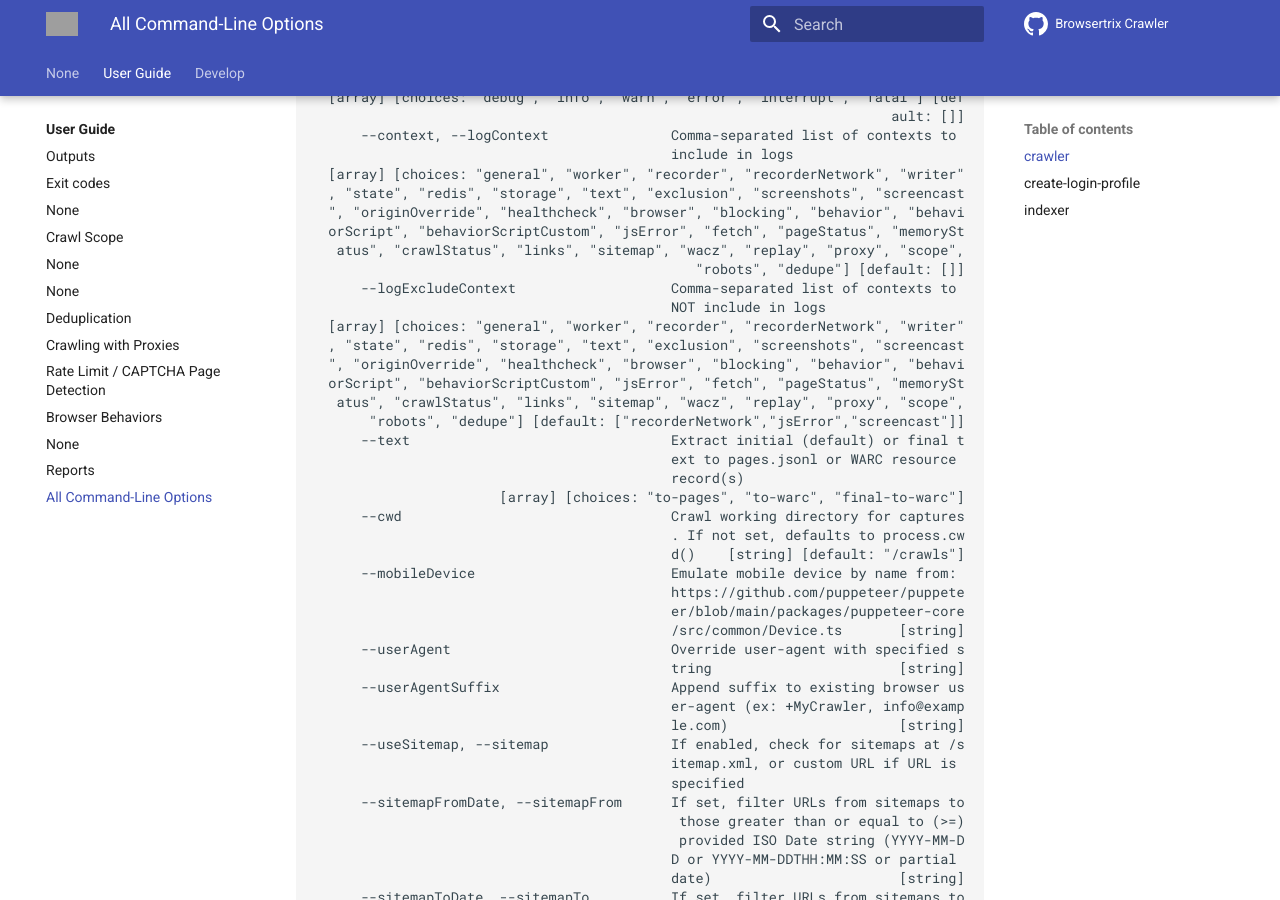
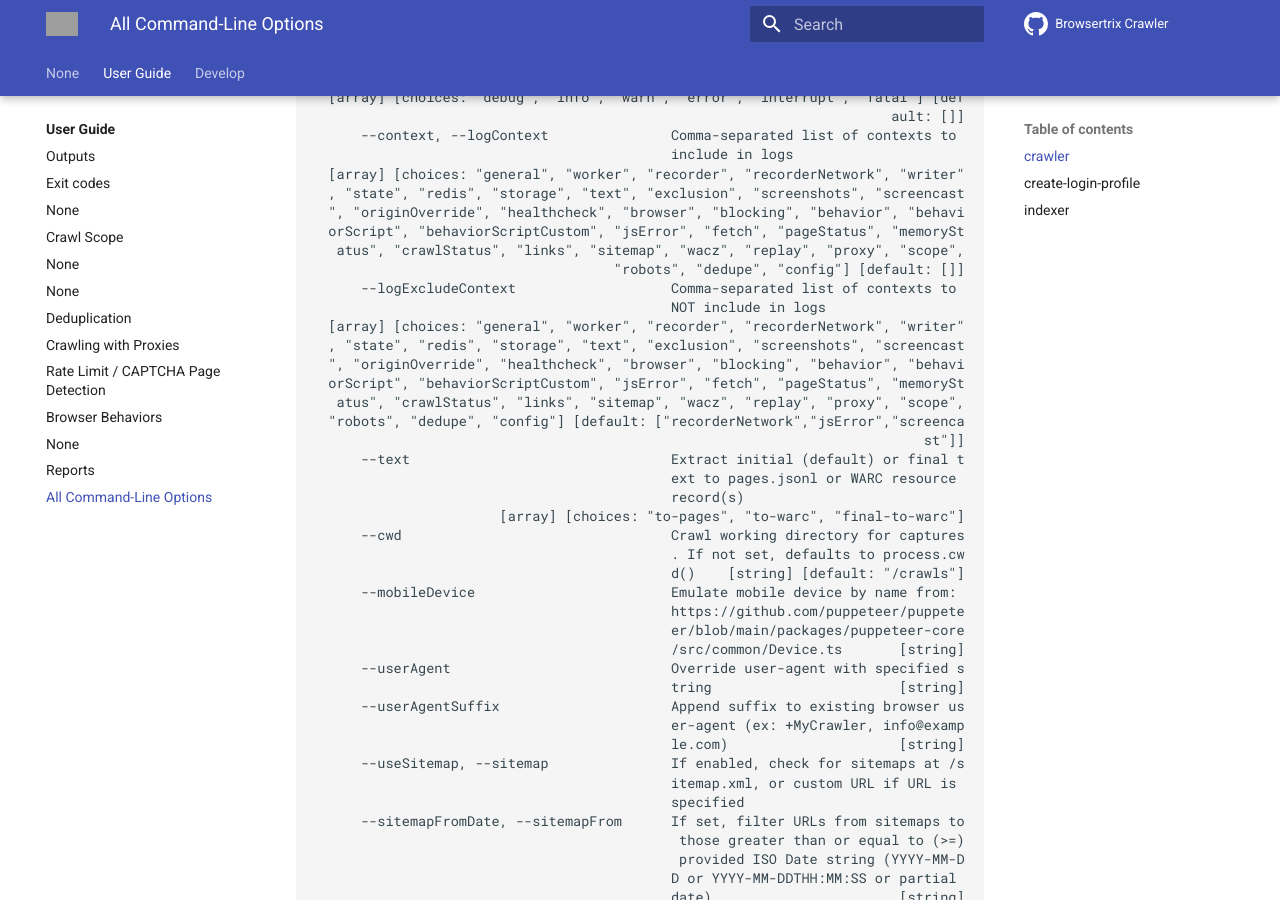
Before and after one commit to webrecorder/browsertrix-crawler, an MkDocs documentation site: the page built from docs/docs/user-guide/cli-options.md, in a window 1280 px wide and 900 px high, scrolled down 2176 px. Built offline with MkDocs 1.6.1 and Material for MkDocs 9.7.7, drawn with Linux system fonts in a browser that asks for light colours; comment, search, counter and statistics services are not loaded; some of the changed text lies outside the part shown; grey boxes are pictures that could not be loaded.

Commit message:
update cli docs

```diff
--- a/docs/docs/user-guide/cli-options.md
+++ b/docs/docs/user-guide/cli-options.md
@@ -113,7 +113,7 @@ Options:
   ", "originOverride", "healthcheck", "browser", "blocking", "behavior", "behavi
   orScript", "behaviorScriptCustom", "jsError", "fetch", "pageStatus", "memorySt
    atus", "crawlStatus", "links", "sitemap", "wacz", "replay", "proxy", "scope",
-                                               "robots", "dedupe"] [default: []]
+                                     "robots", "dedupe", "config"] [default: []]
       --logExcludeContext                   Comma-separated list of contexts to
                                             NOT include in logs
   [array] [choices: "general", "worker", "recorder", "recorderNetwork", "writer"
@@ -121,7 +121,8 @@ Options:
   ", "originOverride", "healthcheck", "browser", "blocking", "behavior", "behavi
   orScript", "behaviorScriptCustom", "jsError", "fetch", "pageStatus", "memorySt
    atus", "crawlStatus", "links", "sitemap", "wacz", "replay", "proxy", "scope",
-       "robots", "dedupe"] [default: ["recorderNetwork","jsError","screencast"]]
+  "robots", "dedupe", "config"] [default: ["recorderNetwork","jsError","screenca
+                                                                           st"]]
       --text                                Extract initial (default) or final t
                                             ext to pages.jsonl or WARC resource
                                             record(s)
```
Also changed, not shown: other parts of docs/docs/user-guide/cli-options.md (+3 -0 lines).
